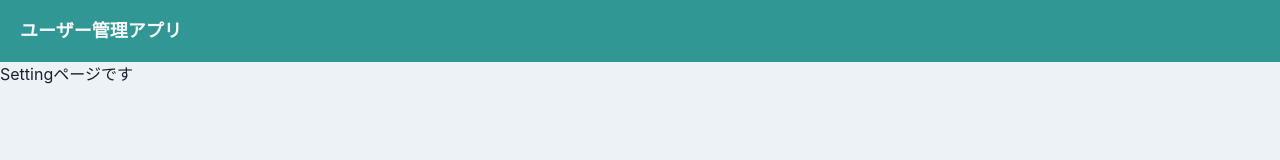
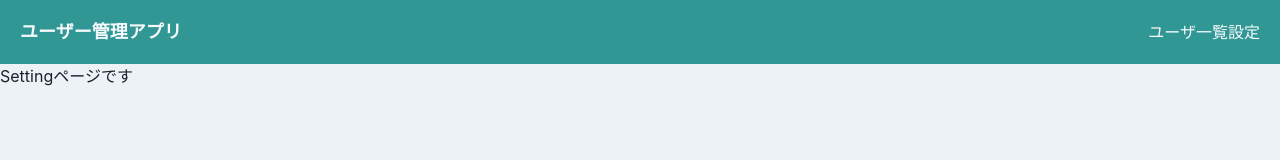
Before and after one commit to terra-namibia/react-ts-2, a React (Create React App) app: page /home/setting in a window 1280 px wide. Shown: the top 160 px of the page. Built offline with nearby package versions, Linux system fonts and the light colour scheme.

Commit message:
add Link on header

```diff
--- a/src/components/organisms/layout/Header.tsx
+++ b/src/components/organisms/layout/Header.tsx
@@ -1,4 +1,4 @@
-import { Flex, Heading } from "@chakra-ui/layout";
+import { Flex, Heading, Link } from "@chakra-ui/layout";
 import { memo, VFC } from "react";
 
 export const Header: VFC = memo(() => {
@@ -14,6 +14,10 @@ export const Header: VFC = memo(() => {
       <Heading as="h1" fontSize={{ base: "md", md: "lg" }}>
         ユーザー管理アプリ
       </Heading>
+      <Flex>
+        <Link>ユーザ一覧</Link>
+        <Link>設定</Link>
+      </Flex>
     </Flex>
   );
 });
```
